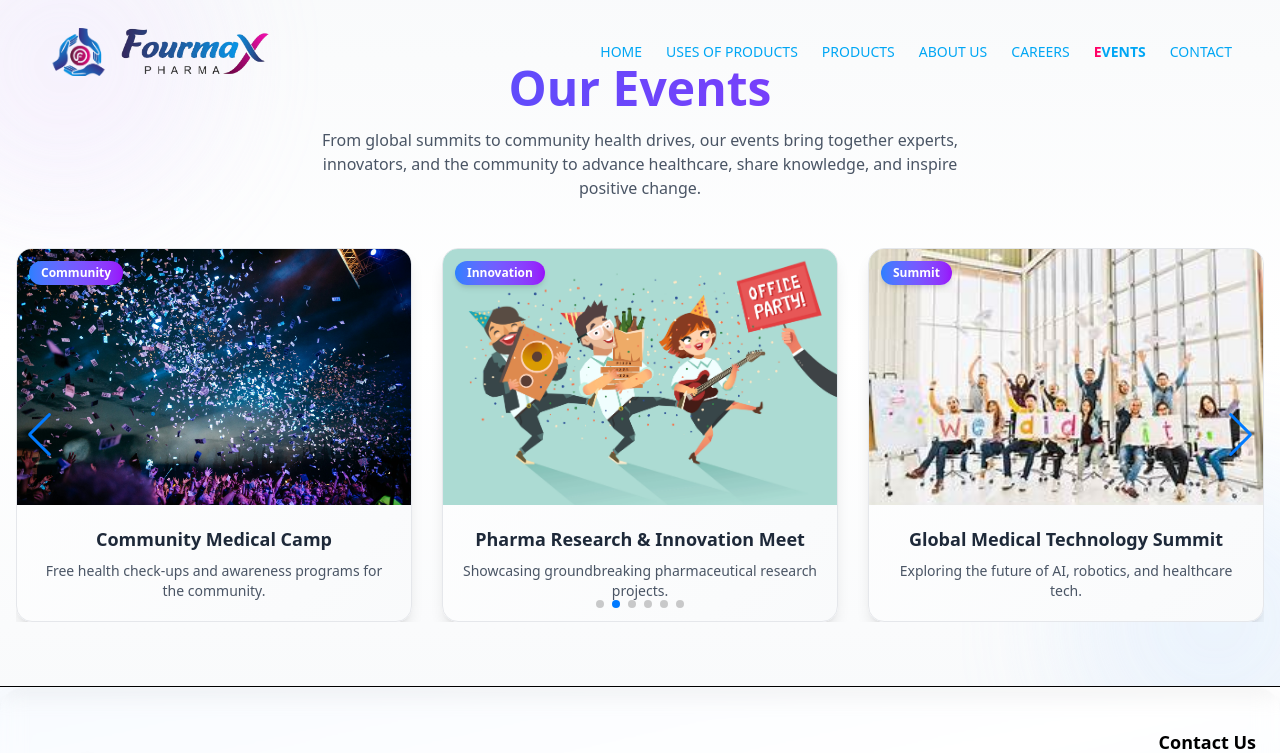
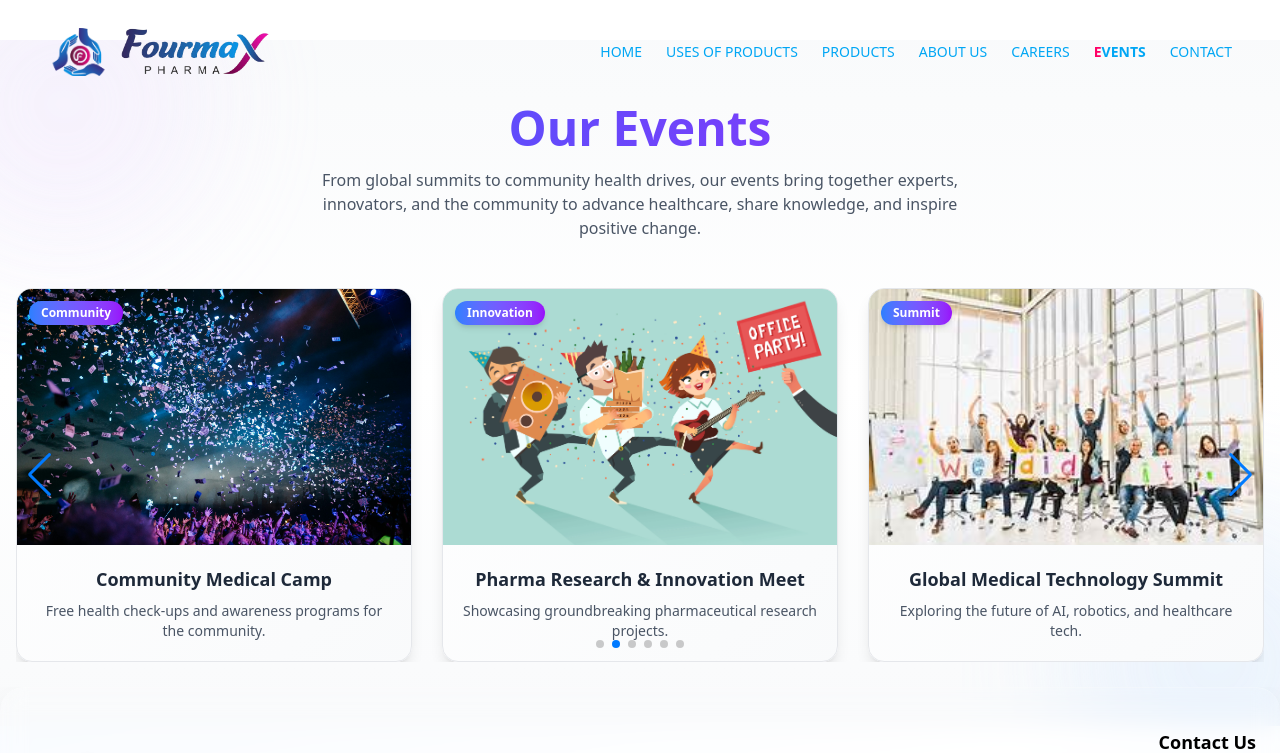
Before and after one commit to Karneya2002dev/FourMaxxx, a React (Vite) app: page /events in a window 1280 px wide. Shown: the top 753 px of the page. Built offline with nearby package versions, Linux system fonts and the light colour scheme.

Commit message:
first commit

```diff
--- a/src/Component/Pages/Events.jsx
+++ b/src/Component/Pages/Events.jsx
@@ -81,7 +81,7 @@ const Events = () => {
   }, []);
 
   return (
-    <section className="py-16 bg-gradient-to-b from-gray-50 via-white to-gray-50 relative overflow-hidden">
+    <section className="py-16 bg-gradient-to-b from-gray-50 via-white to-gray-50 relative top-10 overflow-hidden">
       {/* Decorative background shapes */}
       <div className="absolute -top-20 -left-20 w-72 h-72 bg-purple-200/30 rounded-full blur-3xl animate-pulse"></div>
       <div className="absolute -bottom-20 -right-20 w-72 h-72 bg-blue-200/30 rounded-full blur-3xl animate-pulse"></div>
--- a/src/Component/Pages/Products.jsx
+++ b/src/Component/Pages/Products.jsx
@@ -403,7 +403,7 @@ const ProductModal = ({ product, onClose }) => {
   return (
     <AnimatePresence>
       <motion.div
-        className="fixed inset-0 bg-black/70 backdrop-blur-lg z-50 flex items-center justify-center p-2 sm:p-4"
+        className="fixed inset-0 bg-black/70 backdrop-blur-lg z-50 flex items-center justify-center p-2 sm:p-4 "
         initial={{ opacity: 0 }}
         animate={{ opacity: 1 }}
         exit={{ opacity: 0 }}
@@ -581,7 +581,7 @@ const Product = () => {
           viewport={{ once: true }}
           variants={fadeInUp}
           custom={0}
-          className="text-2xl sm:text-3xl md:text-4xl font-extrabold text-center mb-6 sm:mb-10 tracking-wide"
+          className="text-2xl sm:text-3xl md:text-4xl font-extrabold text-center mb-6 sm:mb-10 tracking-wide m-10"
         >
           Our Products
         </motion.h2>
```
